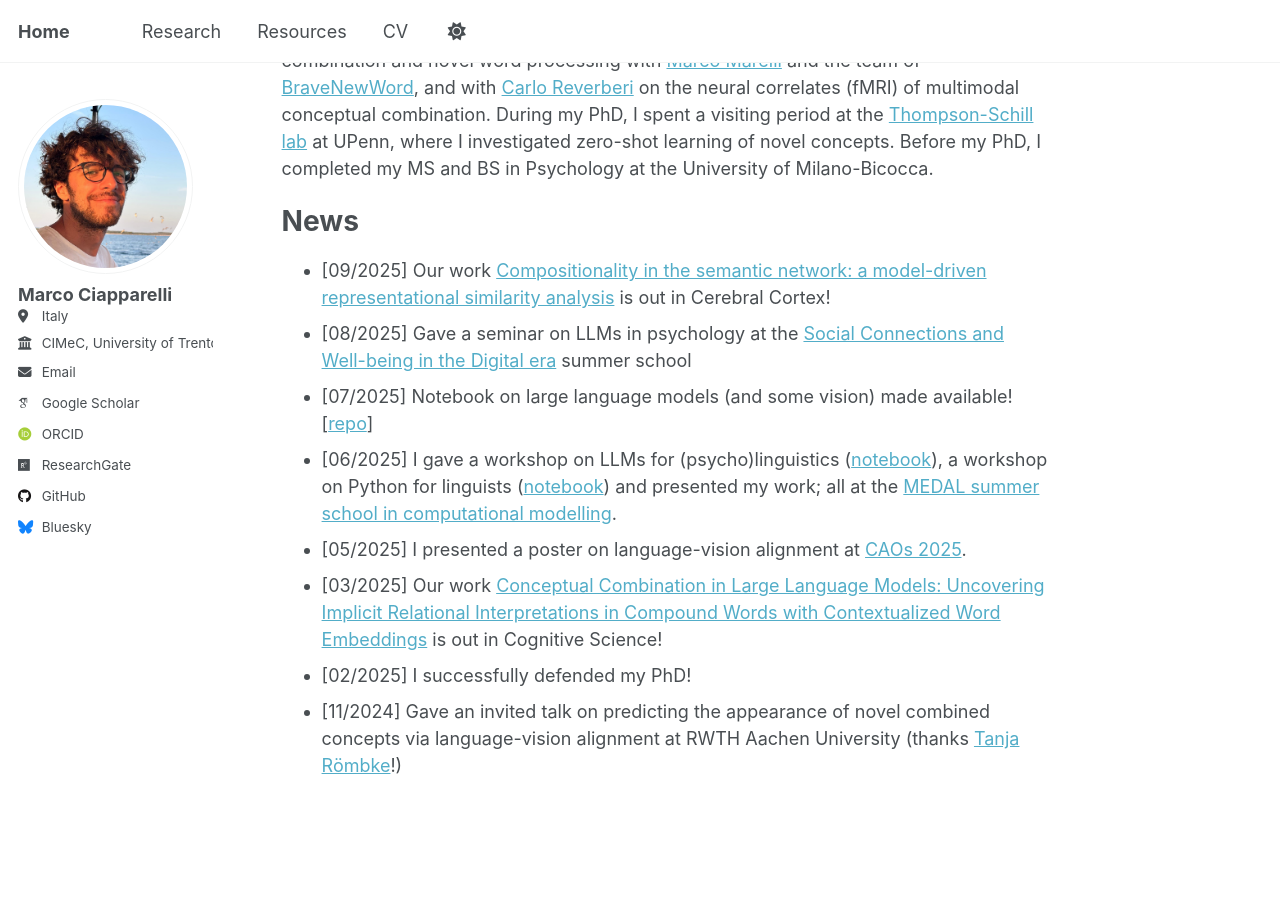
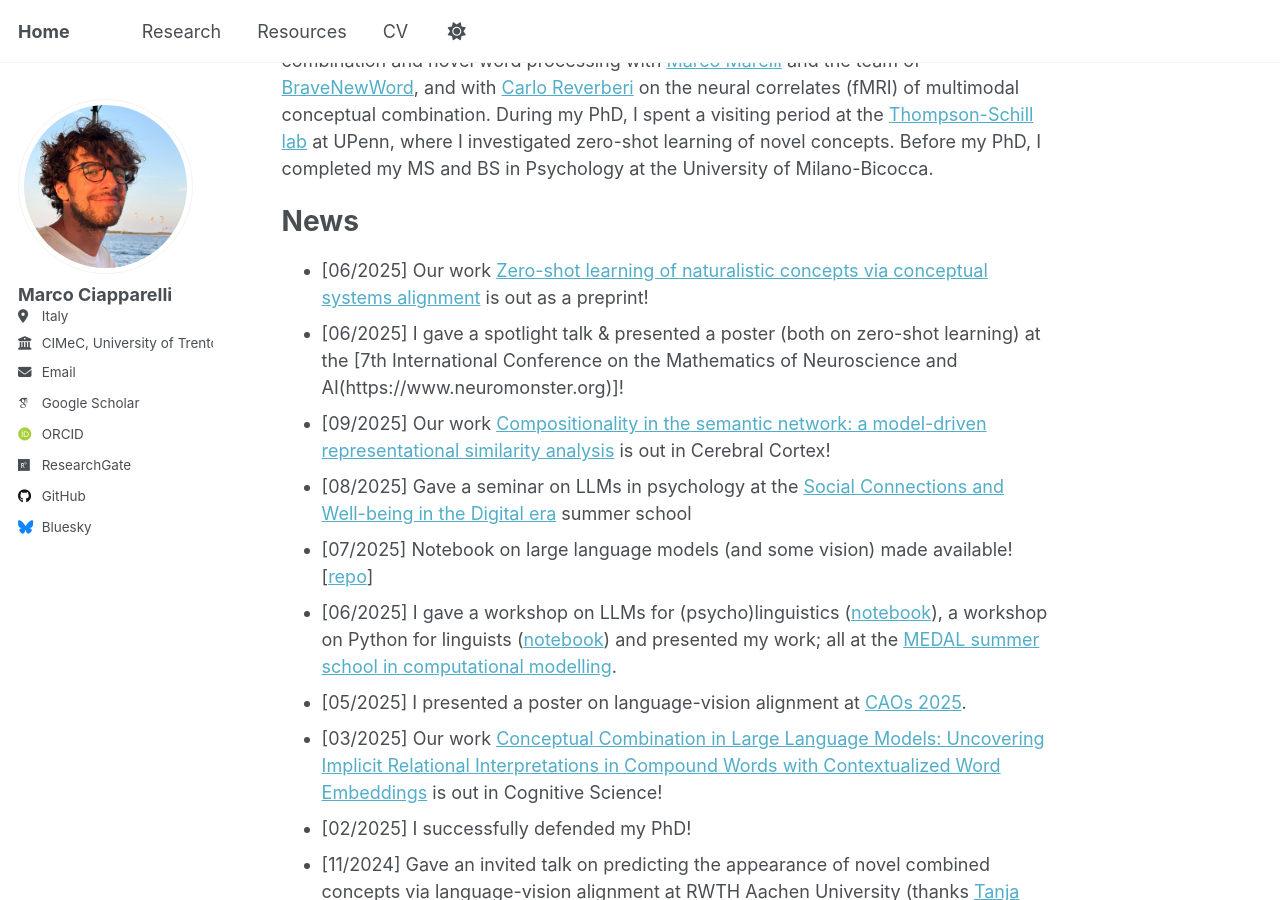
Before and after one commit to MarcoCiapparelli/MarcoCiapparelli.github.io, a Jekyll site: the page built from _pages/about.md, in a window 1280 px wide and 900 px high, scrolled down 378 px. Built offline with Jekyll 4.4.1, drawn with Linux system fonts in a browser that asks for light colours; some web fonts are replaced; a script that is not in the unit is left out.

Commit message:
Update about.md

```diff
--- a/_pages/about.md
+++ b/_pages/about.md
@@ -17,6 +17,8 @@ Before that, I received my PhD in Psychology, Linguistics and Cognitive Neurosci
 
 News
 ======
+*  [06/2025] Our work [Zero-shot learning of naturalistic concepts via conceptual systems alignment](https://doi.org/10.31234/osf.io/4e8un_v1) is out as a preprint!
+*  [06/2025] I gave a spotlight talk & presented a poster (both on zero-shot learning) at the [7th International Conference on the Mathematics of Neuroscience and AI(https://www.neuromonster.org)]!
 *  [09/2025] Our work [Compositionality in the semantic network: a model-driven representational similarity analysis](https://doi.org/10.1093/cercor/bhaf246) is out in Cerebral Cortex!
 *  [08/2025] Gave a seminar on LLMs in psychology at the [Social Connections and Well-being in the Digital era](https://cwde.lakecomoschool.org/) summer school
 *  [07/2025] Notebook on large language models (and some vision) made available! [[repo](https://github.com/MarcoCiapparelli/LLMs-for-psyling)]
```
